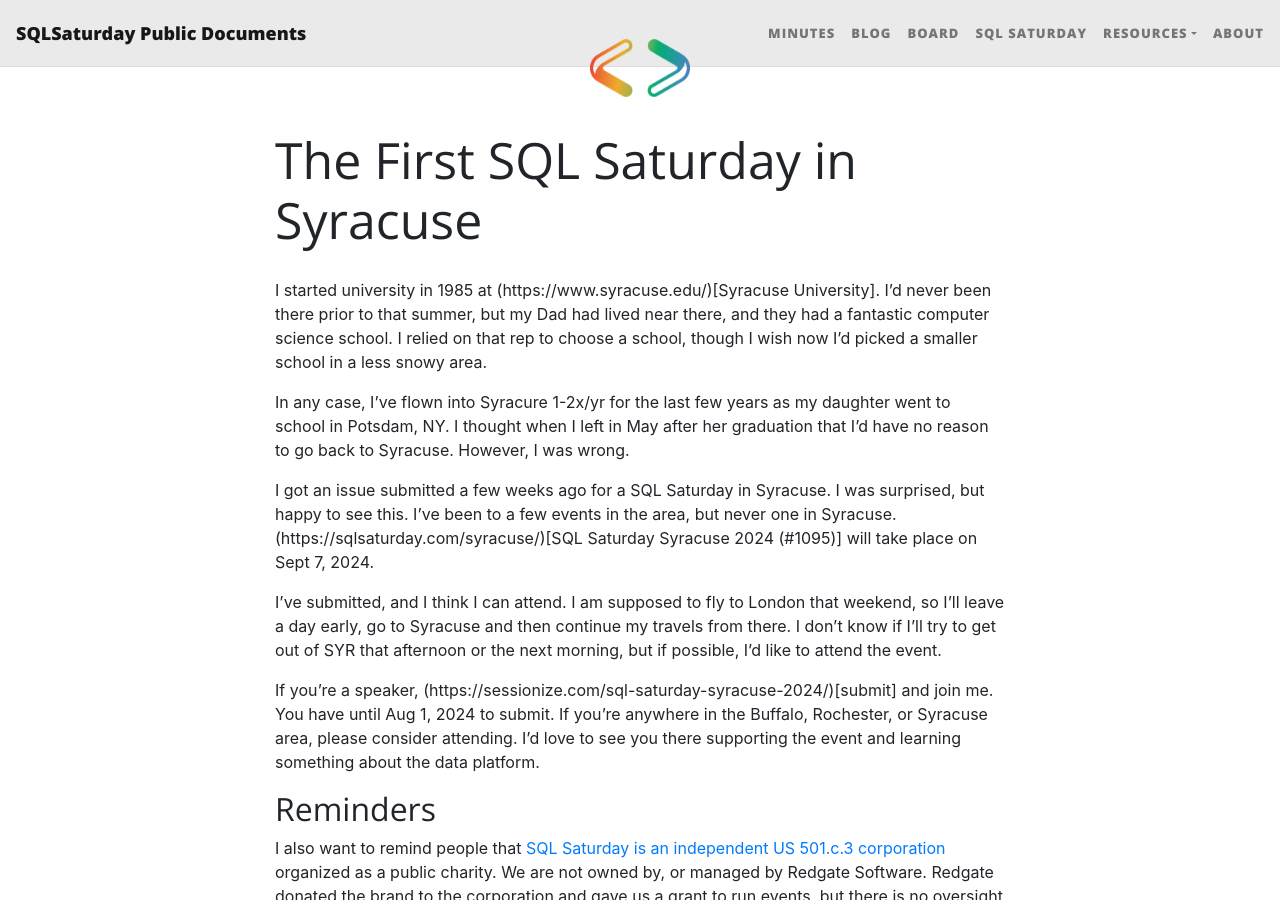
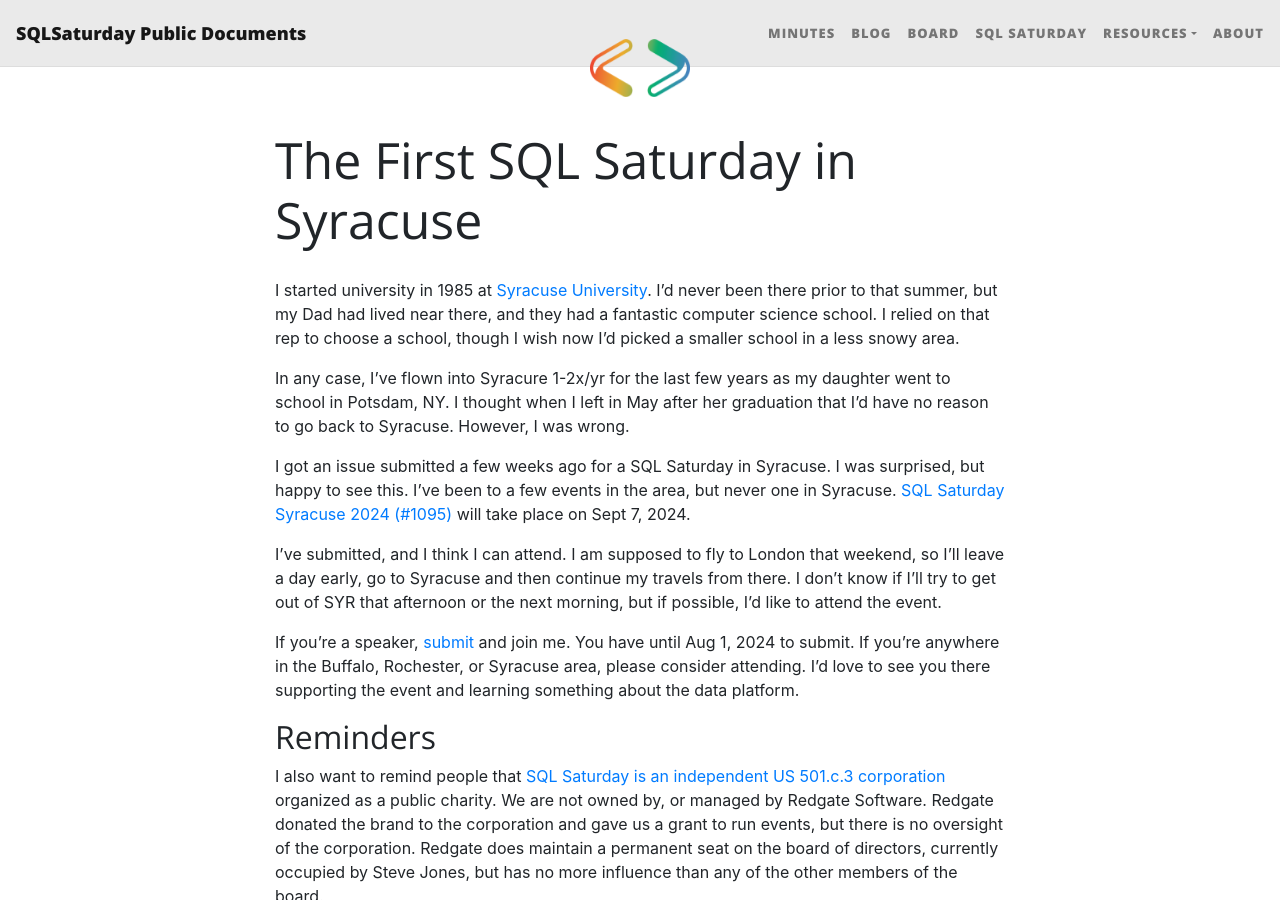
Before and after one commit to sqlsaturday/PublicDocuments, a Jekyll site: the page built from docs/_posts/2024-07-05-firsteventsyrmd.md, in a window 1280 px wide and 900 px high. Built offline with Jekyll 4.4.1, drawn with Linux system fonts in a browser that asks for light colours; nearby versions of some CDN libraries; some of the changed lines change nothing that is shown.

Commit message:
fixed urls

```diff
--- a/docs/_posts/2024-07-05-firsteventsyrmd.md
+++ b/docs/_posts/2024-07-05-firsteventsyrmd.md
@@ -3,15 +3,15 @@
 title: "The First SQL Saturday in Syracuse"
 author: Steve Jones
 ---
-I started university in 1985 at (https://www.syracuse.edu/)[Syracuse University]. I'd never been there prior to that summer, but my Dad had lived near there, and they had a fantastic computer science school. I relied on that rep to choose a school, though I wish now I'd picked a smaller school in a less snowy area.
+I started university in 1985 at [Syracuse University](https://www.syracuse.edu/). I'd never been there prior to that summer, but my Dad had lived near there, and they had a fantastic computer science school. I relied on that rep to choose a school, though I wish now I'd picked a smaller school in a less snowy area.
 
 In any case, I've flown into Syracure 1-2x/yr for the last few years as my daughter went to school in Potsdam, NY. I thought when I left in May after her graduation that I'd have no reason to go back to Syracuse. However, I was wrong.
 
-I got an issue submitted a few weeks ago for a SQL Saturday in Syracuse. I was surprised, but happy to see this. I've been to a few events in the area, but never one in Syracuse. (https://sqlsaturday.com/syracuse/)[SQL Saturday Syracuse 2024 (#1095)] will take place on Sept 7, 2024.
+I got an issue submitted a few weeks ago for a SQL Saturday in Syracuse. I was surprised, but happy to see this. I've been to a few events in the area, but never one in Syracuse. [SQL Saturday Syracuse 2024 (#1095)](https://sqlsaturday.com/syracuse/) will take place on Sept 7, 2024.
 
 I've submitted, and I think I can attend. I am supposed to fly to London that weekend, so I'll leave a day early, go to Syracuse and then continue my travels from there. I don't know if I'll try to get out of SYR that afternoon or the next morning, but if possible, I'd like to attend the event.
 
-If you're a speaker, (https://sessionize.com/sql-saturday-syracuse-2024/)[submit] and join me. You have until Aug 1, 2024 to submit. If you're anywhere in the Buffalo, Rochester, or Syracuse area, please consider attending. I'd love to see you there supporting the event and learning something about the data platform.
+If you're a speaker, [submit](https://sessionize.com/sql-saturday-syracuse-2024/) and join me. You have until Aug 1, 2024 to submit. If you're anywhere in the Buffalo, Rochester, or Syracuse area, please consider attending. I'd love to see you there supporting the event and learning something about the data platform.
 
 
 ## Reminders
```
